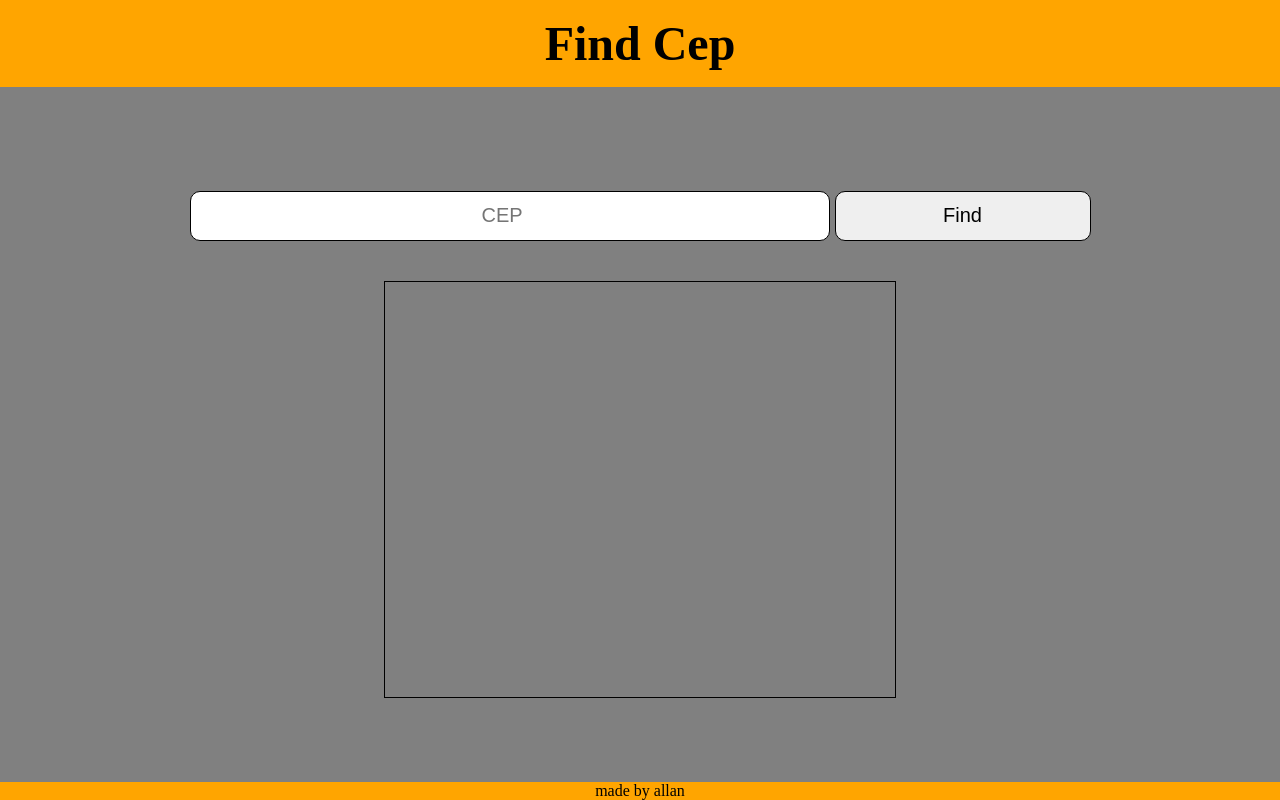
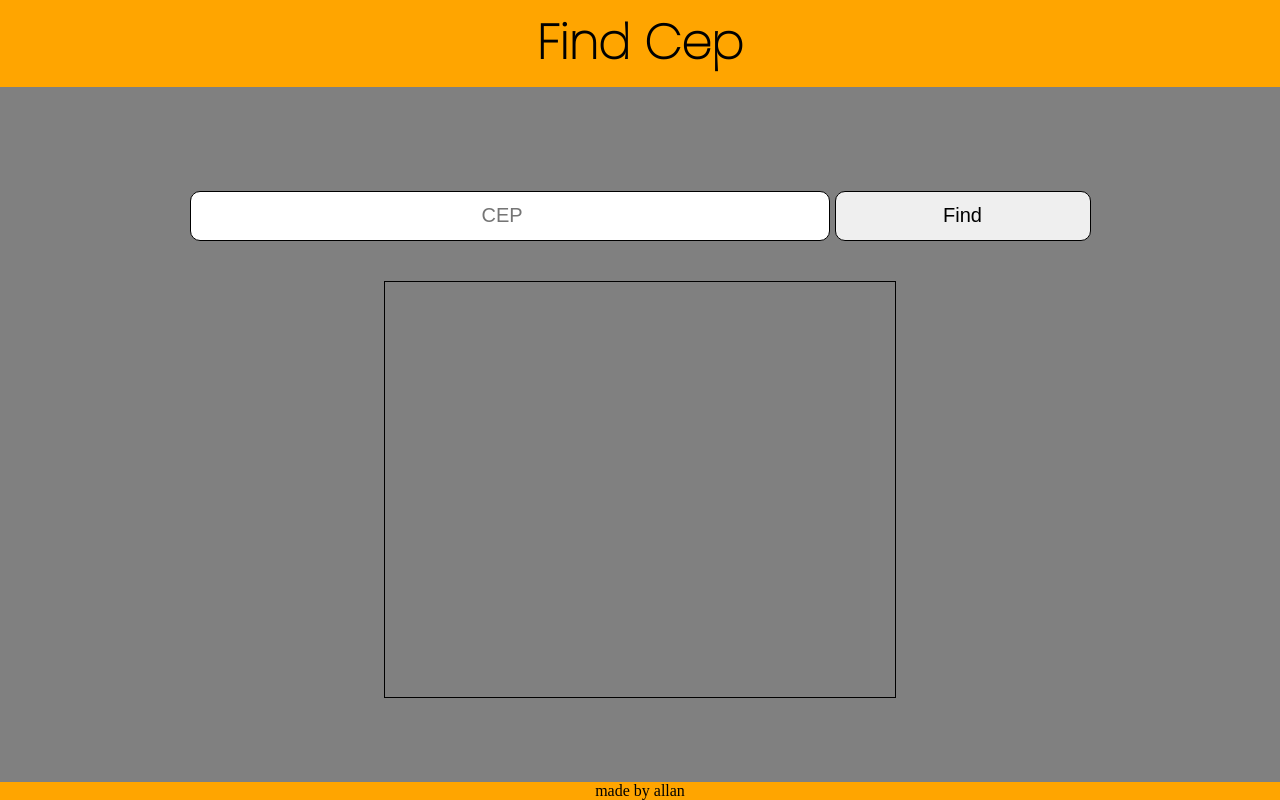
Before and after one commit to allanpereira99/FindCep, a plain HTML site: page index.html in a window 1280 px wide. Drawn offline with Linux system fonts and the light colour scheme.

Commit message:
add missing font family

```diff
--- a/css/style.css
+++ b/css/style.css
@@ -23,6 +23,7 @@ body{
 }
 
 #header__text{
+  font-family: 'Poppins';
   font-size: 3rem;
 }
 main{
```
